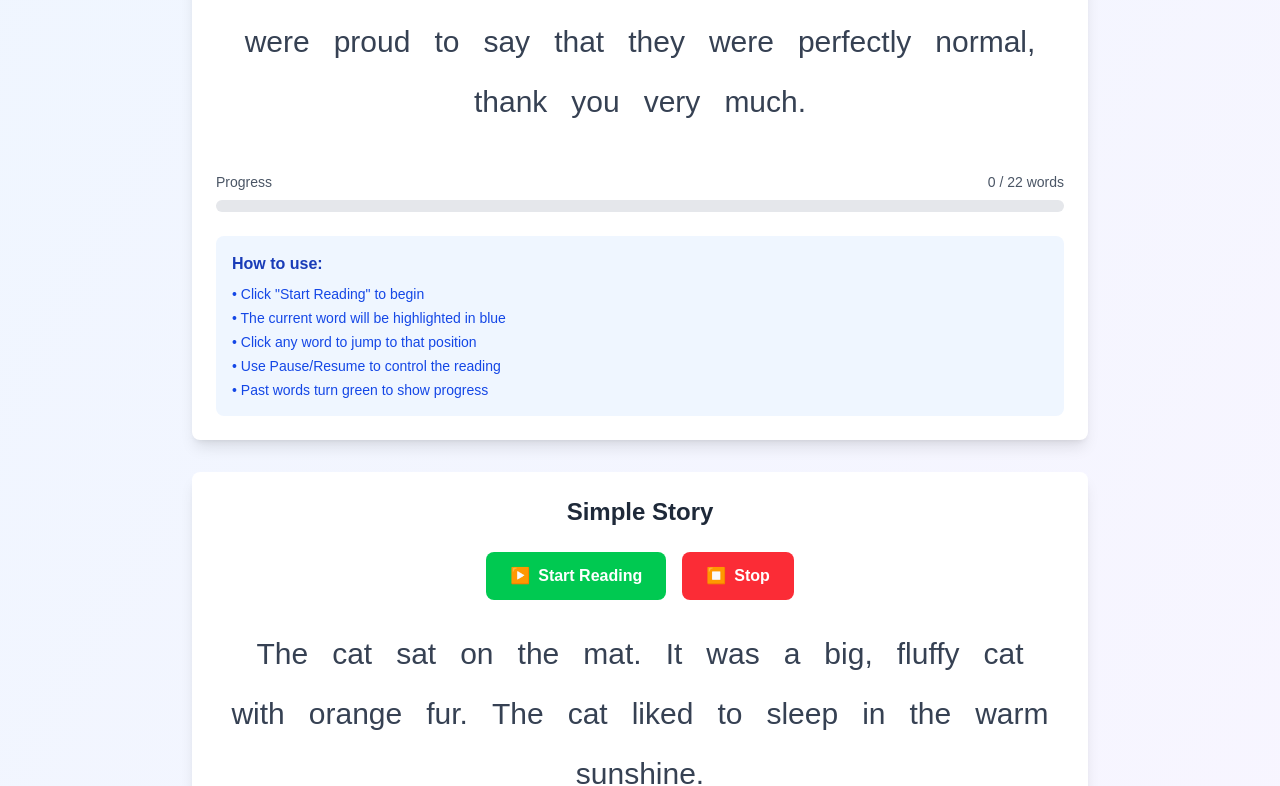
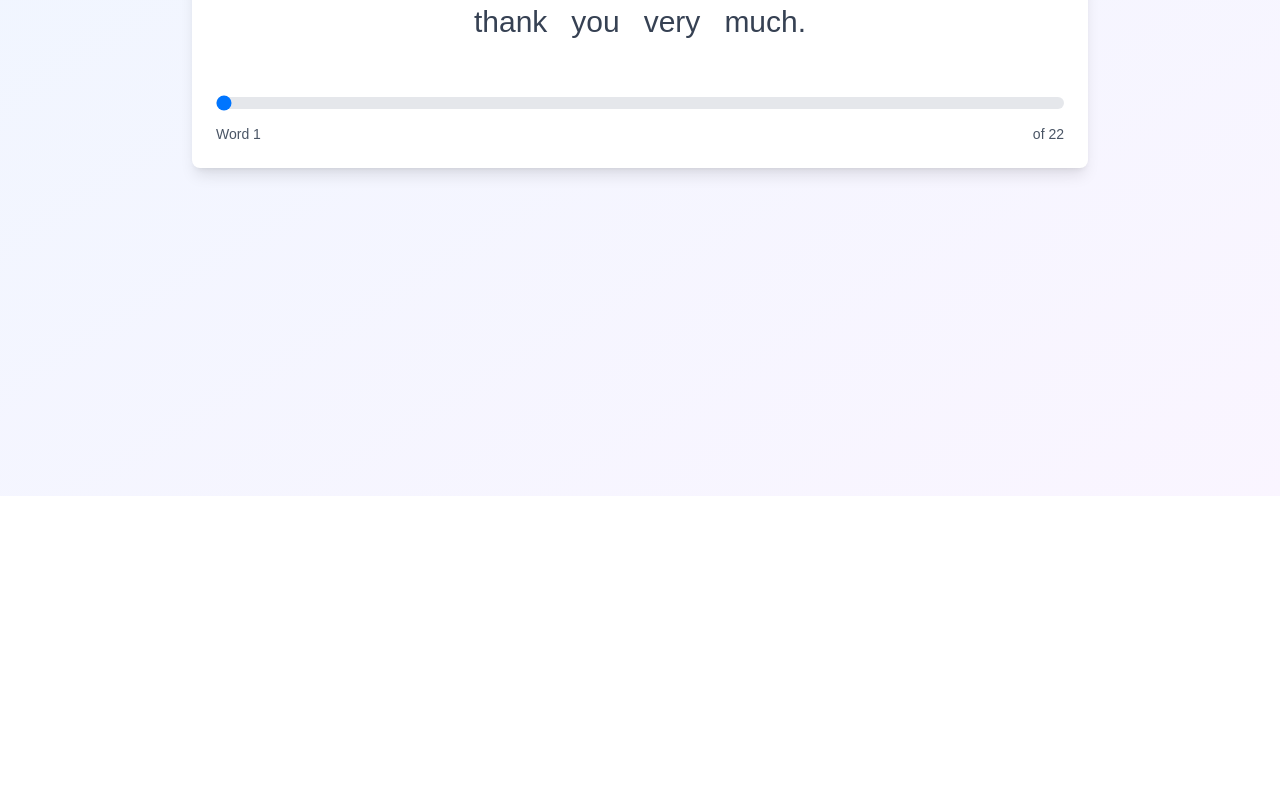
Before and after one commit to Brotherinlaw-13/Kid-Reader, a Next.js app: page / in a window 1280 px wide. Shown: the part 304-1090 px from the top of the page. After the commit the page ends 800 px from the top, so only its background shows below. Built offline with nearby package versions, Linux system fonts and the light colour scheme.

Commit message:
Refactor KaraokeReader component to simplify state management and enhance user interaction with a slider for word navigation. Update Home page layout by removing unnecessary sample texts and adjusting the title.

```diff
--- a/app/components/KaraokeReader.tsx
+++ b/app/components/KaraokeReader.tsx
@@ -9,9 +9,7 @@ interface KaraokeReaderProps {
 
 export default function KaraokeReader({ text, title = "Reading Practice" }: KaraokeReaderProps) {
   const [words, setWords] = useState<string[]>([]);
-  const [currentWordIndex, setCurrentWordIndex] = useState(-1);
-  const [isPlaying, setIsPlaying] = useState(false);
-  const [isPaused, setIsPaused] = useState(false);
+  const [currentWordIndex, setCurrentWordIndex] = useState(0);
 
   useEffect(() => {
     // Split text into words, preserving punctuation
@@ -19,93 +17,9 @@ export default function KaraokeReader({ text, title = "Reading Practice" }: Kara
     setWords(wordArray);
   }, [text]);
 
-  const startReading = () => {
-    if (isPaused) {
-      setIsPaused(false);
-      setIsPlaying(true);
-      continueFromCurrentWord();
-    } else {
-      setCurrentWordIndex(-1);
-      setIsPlaying(true);
-      setIsPaused(false);
-      readNextWord(0);
-    }
-  };
-
-  const pauseReading = () => {
-    setIsPlaying(false);
-    setIsPaused(true);
-    if ('speechSynthesis' in window) {
-      window.speechSynthesis.pause();
-    }
-  };
-
-  const stopReading = () => {
-    setIsPlaying(false);
-    setIsPaused(false);
-    setCurrentWordIndex(-1);
-    if ('speechSynthesis' in window) {
-      window.speechSynthesis.cancel();
-    }
-  };
-
-  const continueFromCurrentWord = () => {
-    if ('speechSynthesis' in window) {
-      window.speechSynthesis.resume();
-    }
-  };
-
-  const readNextWord = (wordIndex: number) => {
-    if (wordIndex >= words.length || !isPlaying) {
-      setIsPlaying(false);
-      setCurrentWordIndex(-1);
-      return;
-    }
-
-    setCurrentWordIndex(wordIndex);
-
-    if ('speechSynthesis' in window) {
-      window.speechSynthesis.cancel();
-
-      const word = words[wordIndex].trim();
-      if (word.length > 0) {
-        const utterance = new SpeechSynthesisUtterance(word);
-        utterance.rate = 0.8; // Slightly slower for kids
-        utterance.pitch = 1.1; // Slightly higher pitch
-        utterance.volume = 0.9;
-
-        utterance.onend = () => {
-          if (isPlaying) {
-            // Small pause between words
-            setTimeout(() => {
-              readNextWord(wordIndex + 1);
-            }, 300);
-          }
-        };
-
-        utterance.onerror = () => {
-          // Skip to next word on error
-          setTimeout(() => {
-            readNextWord(wordIndex + 1);
-          }, 100);
-        };
-
-        window.speechSynthesis.speak(utterance);
-      } else {
-        // Skip empty words (spaces)
-        readNextWord(wordIndex + 1);
-      }
-    }
-  };
-
-  const jumpToWord = (wordIndex: number) => {
-    if (isPlaying) {
-      stopReading();
-    }
-    setCurrentWordIndex(wordIndex);
-    setIsPlaying(true);
-    setIsPaused(false);
-    readNextWord(wordIndex);
+  const handleSliderChange = (event: React.ChangeEvent<HTMLInputElement>) => {
+    const newIndex = parseInt(event.target.value);
+    setCurrentWordIndex(newIndex);
   };
 
   return (
@@ -115,56 +29,22 @@ export default function KaraokeReader({ text, title = "Reading Practice" }: Kara
         {title}
       </h2>
 
-      {/* Controls */}
-      <div className="flex justify-center gap-4 mb-8">
-        {!isPlaying ? (
-          <button
-            onClick={startReading}
-            className="px-6 py-3 bg-green-500 hover:bg-green-600 text-white rounded-lg font-semibold transition-colors flex items-center gap-2"
-          >
-            <span>▶️</span>
-            {isPaused ? 'Resume' : 'Start Reading'}
-          </button>
-        ) : (
-          <button
-            onClick={pauseReading}
-            className="px-6 py-3 bg-yellow-500 hover:bg-yellow-600 text-white rounded-lg font-semibold transition-colors flex items-center gap-2"
-          >
-            <span>⏸️</span>
-            Pause
-          </button>
-        )}
-
-        <button
-          onClick={stopReading}
-          className="px-6 py-3 bg-red-500 hover:bg-red-600 text-white rounded-lg font-semibold transition-colors flex items-center gap-2"
-        >
-          <span>⏹️</span>
-          Stop
-        </button>
-      </div>
-
       {/* Text Display */}
-      <div className="text-center leading-relaxed">
+      <div className="text-center leading-relaxed mb-8">
         <div className="text-xl md:text-2xl lg:text-3xl space-y-4">
           {words.map((word, index) => {
             const isCurrentWord = index === currentWordIndex;
-            const isPastWord = index < currentWordIndex;
 
             return (
               <span
                 key={index}
-                onClick={() => jumpToWord(index)}
                 className={`
-                  inline-block mx-1 px-2 py-1 rounded cursor-pointer transition-all duration-300 font-medium
+                  inline-block mx-1 px-2 py-1 rounded transition-all duration-300 font-medium
                   ${isCurrentWord
                     ? 'bg-blue-500 text-white scale-110 shadow-lg'
-                    : isPastWord
-                    ? 'bg-green-100 text-green-800'
-                    : 'text-gray-700 hover:bg-gray-100'
+                    : 'text-gray-700'
                   }
                 `}
-                title={`Click to start reading from "${word.trim()}"`}
               >
                 {word}
               </span>
@@ -173,35 +53,26 @@ export default function KaraokeReader({ text, title = "Reading Practice" }: Kara
         </div>
       </div>
 
-      {/* Progress Indicator */}
+      {/* Slider */}
       {words.length > 0 && (
         <div className="mt-8">
-          <div className="flex justify-between text-sm text-gray-600 mb-2">
-            <span>Progress</span>
-            <span>{Math.max(0, currentWordIndex)} / {words.length} words</span>
-          </div>
-          <div className="w-full bg-gray-200 rounded-full h-3">
-            <div
-              className="bg-blue-500 h-3 rounded-full transition-all duration-300"
-              style={{
-                width: `${words.length > 0 ? (Math.max(0, currentWordIndex) / words.length) * 100 : 0}%`
-              }}
-            />
+          <input
+            type="range"
+            min="0"
+            max={words.length - 1}
+            value={currentWordIndex}
+            onChange={handleSliderChange}
+            className="w-full h-3 bg-gray-200 rounded-lg appearance-none cursor-pointer slider"
+            style={{
+              background: `linear-gradient(to right, #3b82f6 0%, #3b82f6 ${(currentWordIndex / (words.length - 1)) * 100}%, #e5e7eb ${(currentWordIndex / (words.length - 1)) * 100}%, #e5e7eb 100%)`
+            }}
+          />
+          <div className="flex justify-between text-sm text-gray-600 mt-2">
+            <span>Word {currentWordIndex + 1}</span>
+            <span>of {words.length}</span>
           </div>
         </div>
       )}
-
-      {/* Instructions */}
-      <div className="mt-6 p-4 bg-blue-50 rounded-lg">
-        <h3 className="font-semibold text-blue-800 mb-2">How to use:</h3>
-        <ul className="text-blue-700 text-sm space-y-1">
-          <li>• Click "Start Reading" to begin</li>
-          <li>• The current word will be highlighted in blue</li>
-          <li>• Click any word to jump to that position</li>
-          <li>• Use Pause/Resume to control the reading</li>
-          <li>• Past words turn green to show progress</li>
-        </ul>
-      </div>
     </div>
   );
 }
--- a/app/page.tsx
+++ b/app/page.tsx
@@ -6,56 +6,19 @@ export default function Home() {
   // First paragraph from Harry Potter and the Philosopher's Stone
   const harryPotterText = "Mr. and Mrs. Dursley of number four, Privet Drive, were proud to say that they were perfectly normal, thank you very much.";
 
-  // Some other sample texts for variety
-  const sampleTexts = [
-    {
-      title: "Harry Potter - Opening",
-      text: "Mr. and Mrs. Dursley of number four, Privet Drive, were proud to say that they were perfectly normal, thank you very much."
-    },
-    {
-      title: "Simple Story",
-      text: "The cat sat on the mat. It was a big, fluffy cat with orange fur. The cat liked to sleep in the warm sunshine."
-    },
-    {
-      title: "Adventure Story",
-      text: "Once upon a time, there was a brave little mouse who lived in a castle. Every day, the mouse would explore new rooms and discover amazing treasures."
-    }
-  ];
-
   return (
     <main className="min-h-screen bg-gradient-to-br from-blue-50 to-purple-50 py-8">
       <div className="container mx-auto px-4">
         <h1 className="text-4xl font-bold text-center mb-8 text-gray-800">
-          📚 Kid Reader - Karaoke Style
+          📚 Kid Reader
         </h1>
 
-        <div className="max-w-6xl mx-auto space-y-8">
-          {/* Main Harry Potter Reading */}
-          <section>
-            <KaraokeReader
-              text={harryPotterText}
-              title="🧙‍♂️ Harry Potter - The Beginning"
-            />
-          </section>
-
-          {/* Additional Reading Options */}
-          <section className="grid gap-6 md:grid-cols-1 lg:grid-cols-1">
-            {sampleTexts.slice(1).map((sample, index) => (
-              <KaraokeReader
-                key={index}
-                text={sample.text}
-                title={sample.title}
-              />
-            ))}
-          </section>
+        <div className="max-w-6xl mx-auto">
+          <KaraokeReader
+            text={harryPotterText}
+            title="🧙‍♂️ Harry Potter - The Beginning"
+          />
         </div>
-
-        {/* Footer */}
-        <footer className="text-center mt-12 text-gray-600">
-          <p className="text-sm">
-            🎯 Click any word to jump to that position • ⏯️ Use controls to pause and resume
-          </p>
-        </footer>
       </div>
     </main>
   );
```
